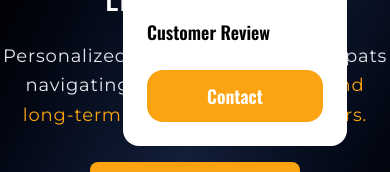
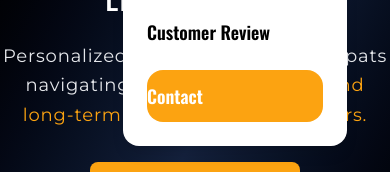
Before and after one commit to MarkLorens/SettleSmart, a React (Vite) app: page / in a window 390 px wide. Both pictures are taken after a click on the button "Toggle menu". Shown: the part 214-386 px from the top of the page. Built offline with nearby package versions, Linux system fonts and the light colour scheme; no server answers; the database is empty.

Commit message:
Fixed Contact button for smaller screen is not linked to ContactForm page.

```diff
--- a/src/components/Navbar.jsx
+++ b/src/components/Navbar.jsx
@@ -104,12 +104,12 @@ const Navbar = () => {
               Customer Review
             </NavLink>
 
-            <button
+            <NavLink to="/contactform"
               className="mt-2 bg-gold text-white py-3 rounded-2xl
                                hover:bg-gold/80 transition cursor-pointer"
             >
               Contact
-            </button>
+            </NavLink>
           </div>
         )}
       </div>
```
